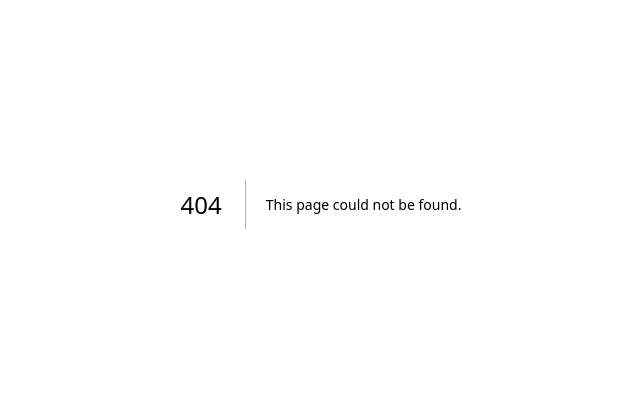
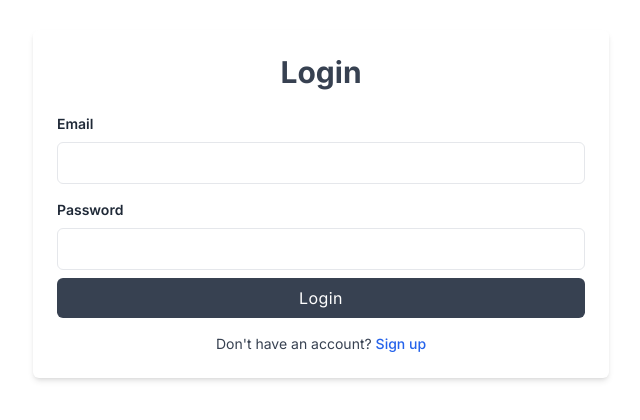
Before and after one commit to manis-ur-rehman/resturant-app, a Next.js app: page /login in a window 1280 px wide. Before the commit this address had no page. Shown: the part 196-616 px from the top of the page, without its empty margins (319-959 px from the left). Built offline with nearby package versions, Linux system fonts and the light colour scheme.

Commit message:
login page create | formik include | yup schema add

```diff
--- a/app/globals.css
+++ b/app/globals.css
@@ -3,25 +3,25 @@
 @tailwind utilities;
 
 :root {
-  --foreground-rgb: 0, 0, 0;
+  /* --foreground-rgb: 0, 0, 0;
   --background-start-rgb: 214, 219, 220;
-  --background-end-rgb: 255, 255, 255;
+  --background-end-rgb: 255, 255, 255; */
 }
 
 @media (prefers-color-scheme: dark) {
   :root {
-    --foreground-rgb: 255, 255, 255;
+    /* --foreground-rgb: 255, 255, 255;
     --background-start-rgb: 0, 0, 0;
-    --background-end-rgb: 0, 0, 0;
+    --background-end-rgb: 0, 0, 0; */
   }
 }
 
 body {
-  color: rgb(var(--foreground-rgb));
-  background: linear-gradient(
+  /* color: rgb(var(--foreground-rgb)); */
+  /* background: linear-gradient(
       to bottom,
       transparent,
       rgb(var(--background-end-rgb))
     )
-    rgb(var(--background-start-rgb));
+    rgb(var(--background-start-rgb)); */
 }
--- /dev/null
+++ b/app/login/page.tsx
@@ -0,0 +1,95 @@
+"use client";
+import Link from "next/link";
+import { Formik, Form } from "formik";
+import { loginSchema } from "./validation";
+
+const Login = () => {
+  return (
+    <div className="relative flex flex-col items-center justify-center min-h-screen overflow-hidden">
+      <div className="w-full p-6 bg-white rounded-md shadow-md lg:max-w-xl">
+        <h1 className="text-3xl font-bold text-center text-gray-700">Login</h1>
+        <Formik
+          initialValues={{ email: "", password: "" }}
+          validationSchema={loginSchema}
+          onSubmit={(values, { setSubmitting }) => {
+            setTimeout(() => {
+              setSubmitting(false);
+            }, 2000);
+            console.log("values: ", values);
+          }}
+        >
+          {({
+            values,
+            errors,
+            touched,
+            handleChange,
+            handleBlur,
+            handleSubmit,
+            isSubmitting,
+          }) => (
+            <Form className="mt-6">
+              <div className="mb-4">
+                <label
+                  htmlFor="email"
+                  className="block text-sm font-semibold text-gray-800"
+                >
+                  Email
+                </label>
+                <input
+                  type="email"
+                  name="email"
+                  onChange={handleChange}
+                  onBlur={handleBlur}
+                  value={values.email}
+                  className="block w-full px-4 py-2 mt-2 text-gray-700 bg-white border rounded-md focus:border-gray-400 focus:ring-gray-300 focus:outline-none focus:ring focus:ring-opacity-40"
+                />
+                <p className="mt-2 text-sm text-red-600 dark:text-red-500">
+                  {errors.email && touched.email && errors.email}
+                </p>
+              </div>
+              <div className="mb-2">
+                <label
+                  htmlFor="password"
+                  className="block text-sm font-semibold text-gray-800"
+                >
+                  Password
+                </label>
+                <input
+                  type="password"
+                  name="password"
+                  onChange={handleChange}
+                  onBlur={handleBlur}
+                  value={values.password}
+                  className="block w-full px-4 py-2 mt-2 text-gray-700 bg-white border rounded-md focus:border-gray-400 focus:ring-gray-300 focus:outline-none focus:ring focus:ring-opacity-40"
+                />
+                <p className="mt-2 text-sm text-red-600 dark:text-red-500">
+                  {errors.password && touched.password && errors.password}
+                </p>
+              </div>
+              <div className="mt-2">
+                <button
+                  type="submit"
+                  disabled={isSubmitting}
+                  className="w-full px-4 py-2 tracking-wide text-white transition-colors duration-200 transform bg-gray-700 rounded-md hover:bg-gray-600 focus:outline-none focus:bg-gray-600"
+                >
+                  Login
+                </button>
+              </div>
+            </Form>
+          )}
+        </Formik>
+        <p className="mt-4 text-sm text-center text-gray-700">
+          Don't have an account?{" "}
+          <Link
+            href="/signup"
+            className="font-medium text-blue-600 hover:underline"
+          >
+            Sign up
+          </Link>
+        </p>
+      </div>
+    </div>
+  );
+};
+
+export default Login;
--- /dev/null
+++ b/app/login/validation.ts
@@ -0,0 +1,8 @@
+import * as Yup from "yup";
+
+export const loginSchema = Yup.object().shape({
+  email: Yup.string().email().required("email is required"),
+  password: Yup.string()
+    .required("Password is required")
+    .min(6, "Password is too short - should be 6 chars minimum"),
+});
--- a/app/page.tsx
+++ b/app/page.tsx
@@ -1,113 +1,10 @@
-import Image from 'next/image'
+import Image from "next/image";
+import Login from "./login/page";
 
 export default function Home() {
   return (
-    <main className="flex min-h-screen flex-col items-center justify-between p-24">
-      <div className="z-10 max-w-5xl w-full items-center justify-between font-mono text-sm lg:flex">
-        <p className="fixed left-0 top-0 flex w-full justify-center border-b border-gray-300 bg-gradient-to-b from-zinc-200 pb-6 pt-8 backdrop-blur-2xl dark:border-neutral-800 dark:bg-zinc-800/30 dark:from-inherit lg:static lg:w-auto  lg:rounded-xl lg:border lg:bg-gray-200 lg:p-4 lg:dark:bg-zinc-800/30">
-          Get started by editing&nbsp;
-          <code className="font-mono font-bold">app/page.tsx</code>
-        </p>
-        <div className="fixed bottom-0 left-0 flex h-48 w-full items-end justify-center bg-gradient-to-t from-white via-white dark:from-black dark:via-black lg:static lg:h-auto lg:w-auto lg:bg-none">
-          <a
-            className="pointer-events-none flex place-items-center gap-2 p-8 lg:pointer-events-auto lg:p-0"
-            href="https://vercel.com?utm_source=create-next-app&utm_medium=appdir-template&utm_campaign=create-next-app"
-            target="_blank"
-            rel="noopener noreferrer"
-          >
-            By{' '}
-            <Image
-              src="/vercel.svg"
-              alt="Vercel Logo"
-              className="dark:invert"
-              width={100}
-              height={24}
-              priority
-            />
-          </a>
-        </div>
-      </div>
-
-      <div className="relative flex place-items-center before:absolute before:h-[300px] before:w-[480px] before:-translate-x-1/2 before:rounded-full before:bg-gradient-radial before:from-white before:to-transparent before:blur-2xl before:content-[''] after:absolute after:-z-20 after:h-[180px] after:w-[240px] after:translate-x-1/3 after:bg-gradient-conic after:from-sky-200 after:via-blue-200 after:blur-2xl after:content-[''] before:dark:bg-gradient-to-br before:dark:from-transparent before:dark:to-blue-700 before:dark:opacity-10 after:dark:from-sky-900 after:dark:via-[#0141ff] after:dark:opacity-40 before:lg:h-[360px] z-[-1]">
-        <Image
-          className="relative dark:drop-shadow-[0_0_0.3rem_#ffffff70] dark:invert"
-          src="/next.svg"
-          alt="Next.js Logo"
-          width={180}
-          height={37}
-          priority
-        />
-      </div>
-
-      <div className="mb-32 grid text-center lg:max-w-5xl lg:w-full lg:mb-0 lg:grid-cols-4 lg:text-left">
-        <a
-          href="https://nextjs.org/docs?utm_source=create-next-app&utm_medium=appdir-template&utm_campaign=create-next-app"
-          className="group rounded-lg border border-transparent px-5 py-4 transition-colors hover:border-gray-300 hover:bg-gray-100 hover:dark:border-neutral-700 hover:dark:bg-neutral-800/30"
-          target="_blank"
-          rel="noopener noreferrer"
-        >
-          <h2 className={`mb-3 text-2xl font-semibold`}>
-            Docs{' '}
-            <span className="inline-block transition-transform group-hover:translate-x-1 motion-reduce:transform-none">
-              -&gt;
-            </span>
-          </h2>
-          <p className={`m-0 max-w-[30ch] text-sm opacity-50`}>
-            Find in-depth information about Next.js features and API.
-          </p>
-        </a>
-
-        <a
-          href="https://nextjs.org/learn?utm_source=create-next-app&utm_medium=appdir-template-tw&utm_campaign=create-next-app"
-          className="group rounded-lg border border-transparent px-5 py-4 transition-colors hover:border-gray-300 hover:bg-gray-100 hover:dark:border-neutral-700 hover:dark:bg-neutral-800/30"
-          target="_blank"
-          rel="noopener noreferrer"
-        >
-          <h2 className={`mb-3 text-2xl font-semibold`}>
-            Learn{' '}
-            <span className="inline-block transition-transform group-hover:translate-x-1 motion-reduce:transform-none">
-              -&gt;
-            </span>
-          </h2>
-          <p className={`m-0 max-w-[30ch] text-sm opacity-50`}>
-            Learn about Next.js in an interactive course with&nbsp;quizzes!
-          </p>
-        </a>
-
-        <a
-          href="https://vercel.com/templates?framework=next.js&utm_source=create-next-app&utm_medium=appdir-template&utm_campaign=create-next-app"
-          className="group rounded-lg border border-transparent px-5 py-4 transition-colors hover:border-gray-300 hover:bg-gray-100 hover:dark:border-neutral-700 hover:dark:bg-neutral-800/30"
-          target="_blank"
-          rel="noopener noreferrer"
-        >
-          <h2 className={`mb-3 text-2xl font-semibold`}>
-            Templates{' '}
-            <span className="inline-block transition-transform group-hover:translate-x-1 motion-reduce:transform-none">
-              -&gt;
-            </span>
-          </h2>
-          <p className={`m-0 max-w-[30ch] text-sm opacity-50`}>
-            Explore the Next.js 13 playground.
-          </p>
-        </a>
-
-        <a
-          href="https://vercel.com/new?utm_source=create-next-app&utm_medium=appdir-template&utm_campaign=create-next-app"
-          className="group rounded-lg border border-transparent px-5 py-4 transition-colors hover:border-gray-300 hover:bg-gray-100 hover:dark:border-neutral-700 hover:dark:bg-neutral-800/30"
-          target="_blank"
-          rel="noopener noreferrer"
-        >
-          <h2 className={`mb-3 text-2xl font-semibold`}>
-            Deploy{' '}
-            <span className="inline-block transition-transform group-hover:translate-x-1 motion-reduce:transform-none">
-              -&gt;
-            </span>
-          </h2>
-          <p className={`m-0 max-w-[30ch] text-sm opacity-50`}>
-            Instantly deploy your Next.js site to a shareable URL with Vercel.
-          </p>
-        </a>
-      </div>
+    <main>
+      <Login />
     </main>
-  )
+  );
 }
--- a/package.json
+++ b/package.json
@@ -13,12 +13,14 @@
     "@types/react": "18.2.21",
     "@types/react-dom": "18.2.7",
     "autoprefixer": "10.4.15",
+    "formik": "^2.4.5",
     "next": "13.4.19",
     "postcss": "8.4.29",
     "prisma": "^5.3.1",
     "react": "18.2.0",
     "react-dom": "18.2.0",
     "tailwindcss": "3.3.3",
-    "typescript": "5.2.2"
+    "typescript": "5.2.2",
+    "yup": "^1.3.0"
   }
 }
```
Also changed, not shown: app/layout.tsx (+9 -9 lines), 1 other file (tests, documents, lock files or other folders).
